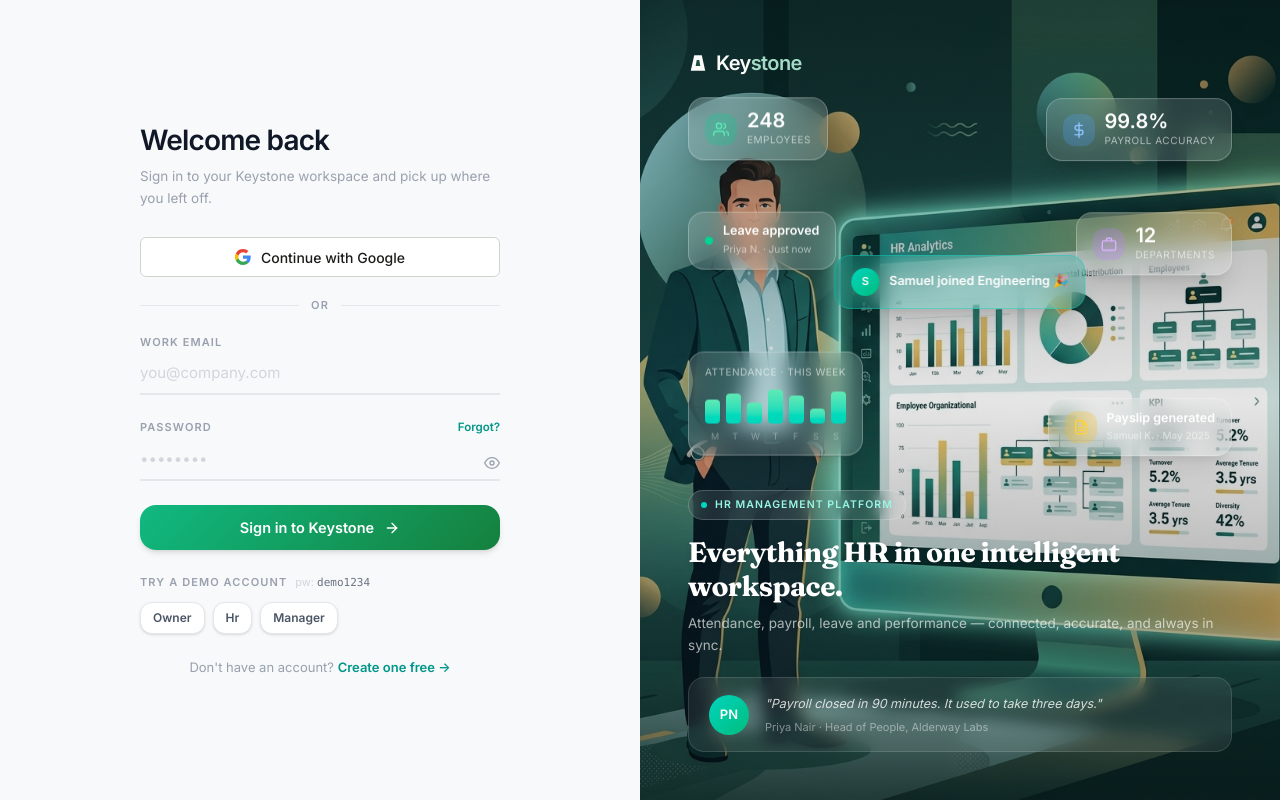
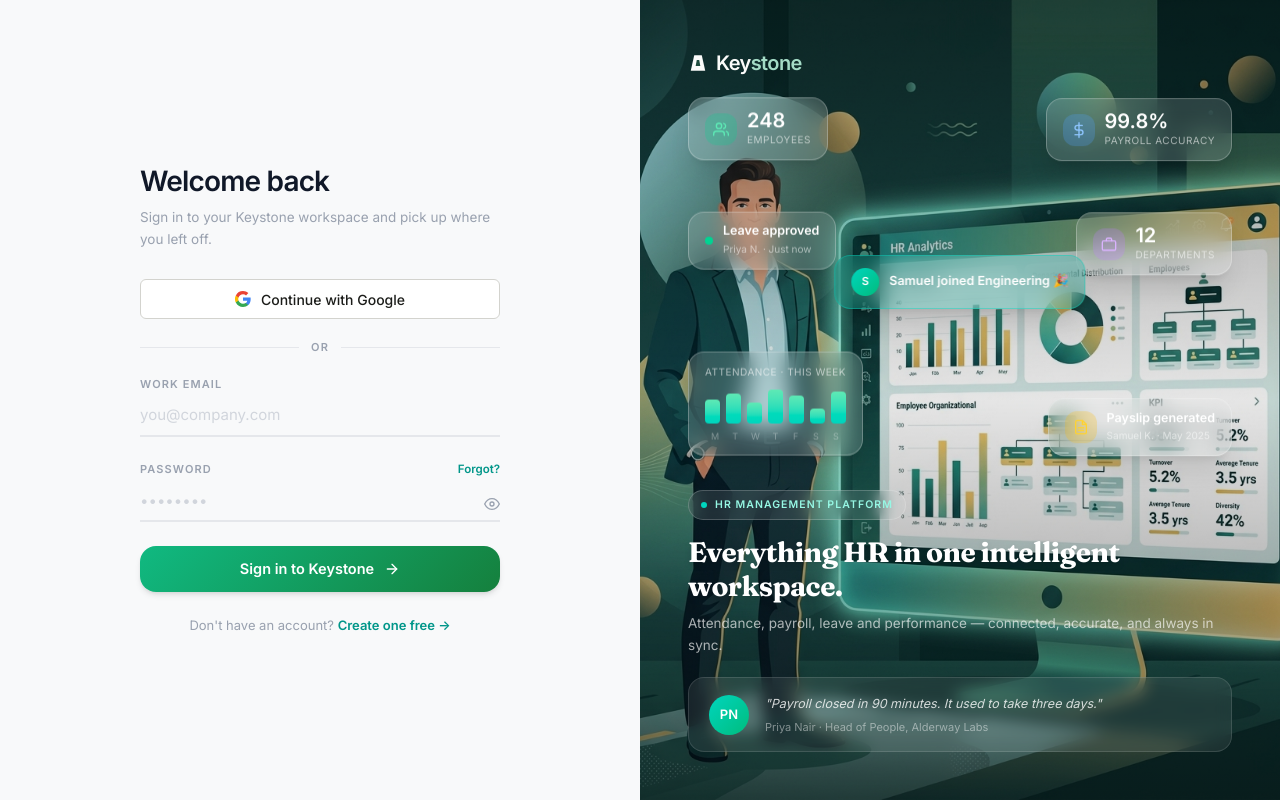
Before and after one commit to pritamkumars5398-lgtm/hrm, a React (Vite) app: page /login in a window 1280 px wide. Built offline with nearby package versions, Linux system fonts and the light colour scheme; no server answers; what @react-pdf/renderer would draw is missing.

Commit message:
remove: demo accounts switcher from login page

```diff
--- a/src/features/auth/LoginPage.tsx
+++ b/src/features/auth/LoginPage.tsx
@@ -204,28 +204,6 @@ export default function LoginPage() {
 
         </form>
 
-        {/* Demo accounts */}
-        <div className="pt-1">
-          <p className="text-[11px] font-bold uppercase tracking-widest text-gray-400 mb-2.5">
-            Try a demo account
-            <span className="normal-case tracking-normal font-normal ml-2 text-gray-300">
-              pw: <code className="font-mono text-gray-500">{demo.password}</code>
-            </span>
-          </p>
-          <div className="flex flex-wrap gap-2">
-            {demo.accounts.map((a) => (
-              <button
-                key={a.email}
-                type="button"
-                onClick={() => applyDemoAccount(a.email)}
-                className="rounded-xl border border-gray-200 bg-white px-3 py-1.5 text-[12px] font-semibold text-gray-600 transition-all hover:border-teal-400 hover:bg-teal-50 hover:text-teal-700 shadow-sm"
-              >
-                {a.role.charAt(0) + a.role.slice(1).toLowerCase()}
-              </button>
-            ))}
-          </div>
-        </div>
-
       </div>
 
       <GoogleSignInDialog
```
